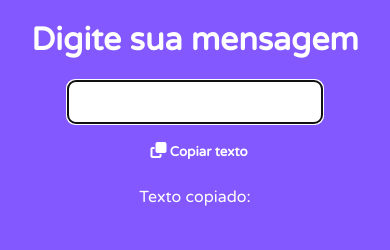
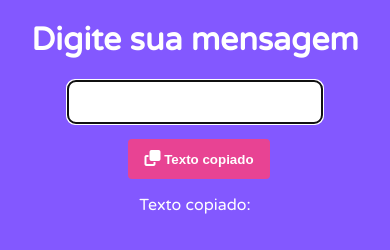
Before and after one commit to wagstalos/copy-text-js, a plain HTML site: page index.html in a window 390 px wide. Both pictures are taken after a click on the button "Copiar texto". Drawn offline with Linux system fonts and the light colour scheme.

Commit message:
add txt button

```diff
--- a/css/style.css
+++ b/css/style.css
@@ -1,6 +1,6 @@
 @import url('https://fonts.googleapis.com/css2?family=Barlow+Condensed&family=Varela+Round&display=swap');
 
-* {
+body {
     background-color: #8358FF;
     text-align: center;
     font-family: 'Varela Round', sans-serif;
@@ -86,8 +86,8 @@ p {
     }
 
     button {
-        margin-top: 8px;
-        background-color: transparent;
+        margin-top: 16px;
+        /* background-color: transparent; */
     }
 
     input {
--- a/index.html
+++ b/index.html
@@ -19,12 +19,11 @@
             <div class="input_container--inner">
                 <input id="texto" type="text">
                 <button id='btn__clean' onclick="clean()"><i class="fa-solid fa-xmark"></i>
-
                 </button>
             </div>
 
             <button onclick="copyText()"><i class="fa-solid fa-copy"></i>
-                Copiar texto
+                <span id="btnCopyText"> Copiar texto</span>
             </button>
         </div>
 
--- a/js/main.js
+++ b/js/main.js
@@ -1,11 +1,14 @@
 const phrases = document.getElementById("phrases");
 var texto = document.getElementById("texto");
 const btnClean = document.getElementById("btn__clean");
+const btnCopyText = document.getElementById("btnCopyText");
+
 
 function copyText(){
     texto.select();
-    document.execCommand("copy")
+    document.execCommand("copy");
     phrases.innerText = 'Texto copiado: ' + texto.value;
+    btnCopyText.innerText = 'Texto copiado';
 }
 
 function cleanText(){
@@ -13,7 +16,8 @@ function cleanText(){
     phrases.innerHTML = '';
     result.innerHTML = '';
     result.classList.remove("backResult");
-  btnClean.style.display = "none";
+    btnClean.style.display = "none";
+    btnCopyText.innerText = 'Copiar texto';
 }
 
 function clean(){
```
